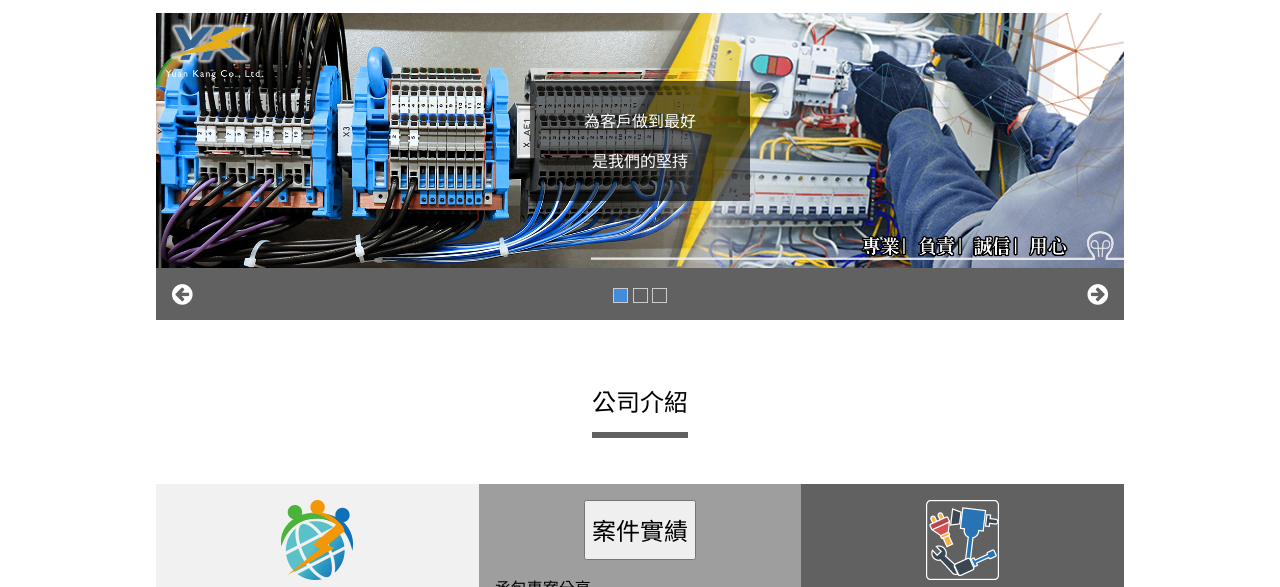
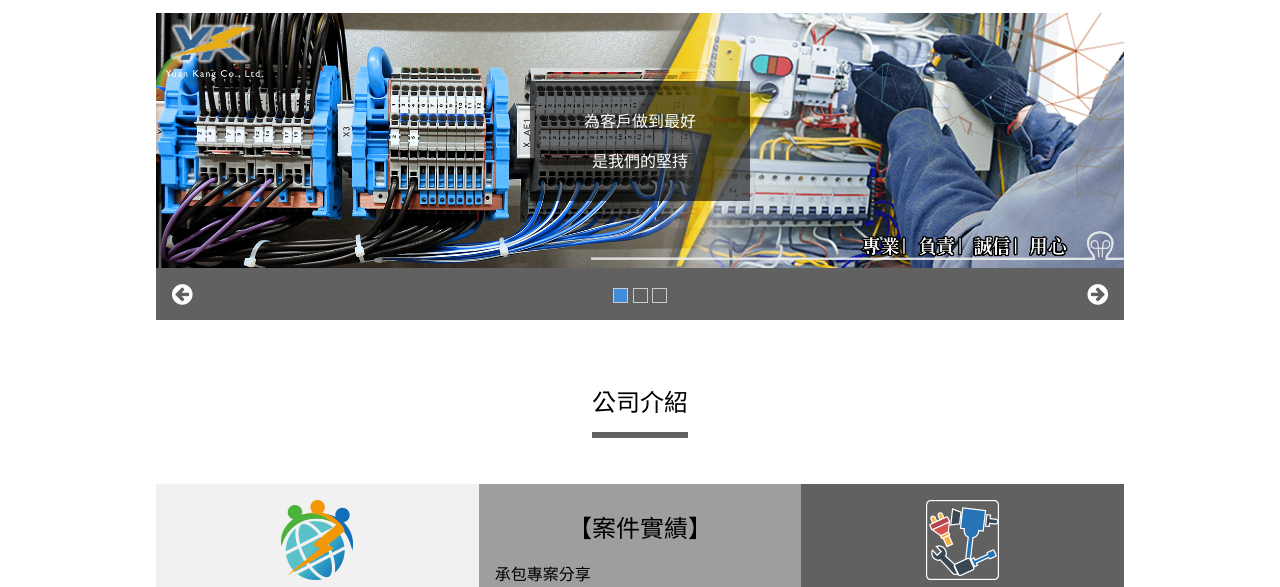
Before and after one commit to tyoline/yuankang.github.io, a plain HTML site: page yk/index.html in a window 1280 px wide. Shown: the part 210-797 px from the top of the page. Drawn offline with Linux system fonts and the light colour scheme.

Commit message:
V3
【案件實績】

```diff
--- a/yk/index.html
+++ b/yk/index.html
@@ -147,9 +147,9 @@
 
       <div class="w3-col l4 m6 w3-grey w3-container w3-padding-16 aboutus">
         <div style="text-align: center;">
-          <button style="height: 60px !important;">
-            <h3>案件實績</h3>
-          </button>
+
+            <h3>【案件實績】</h3>
+
         </div>
         <p style="font-size: medium;">承包專案分享</p>
 
```
